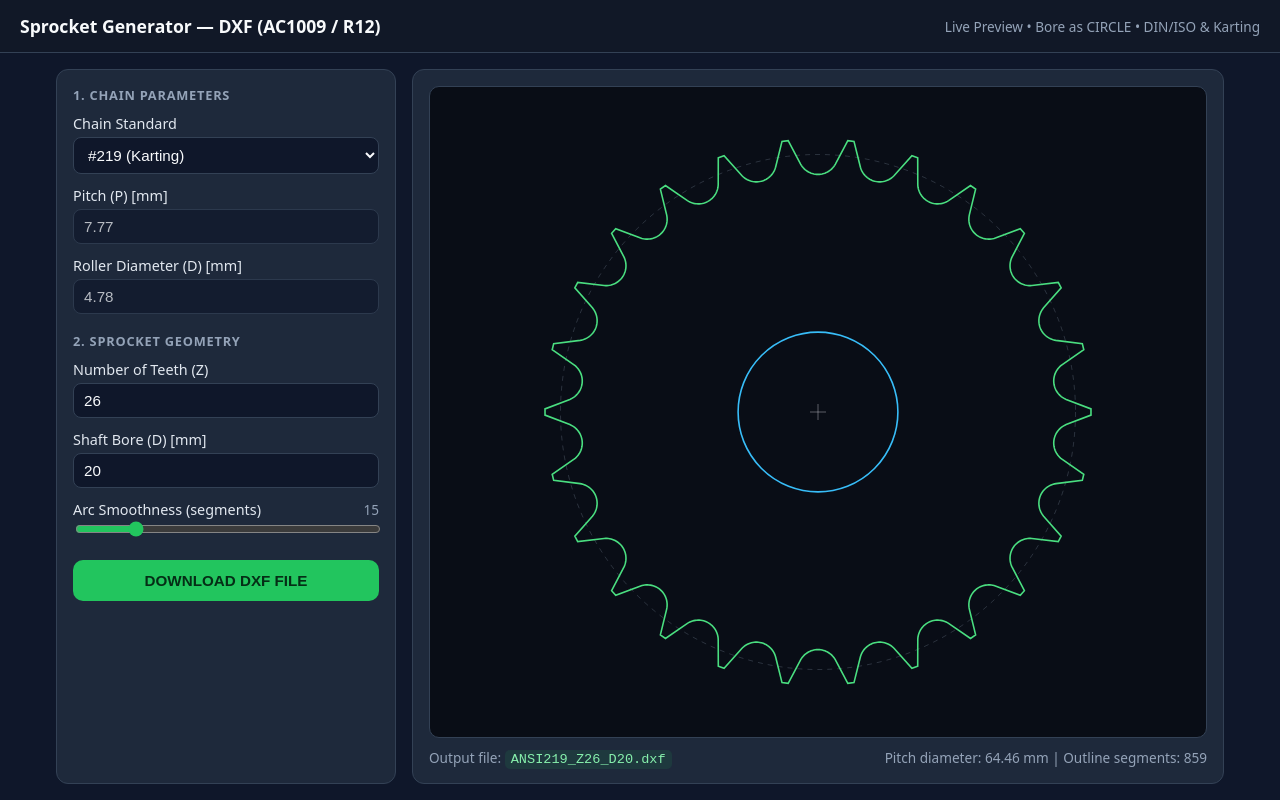
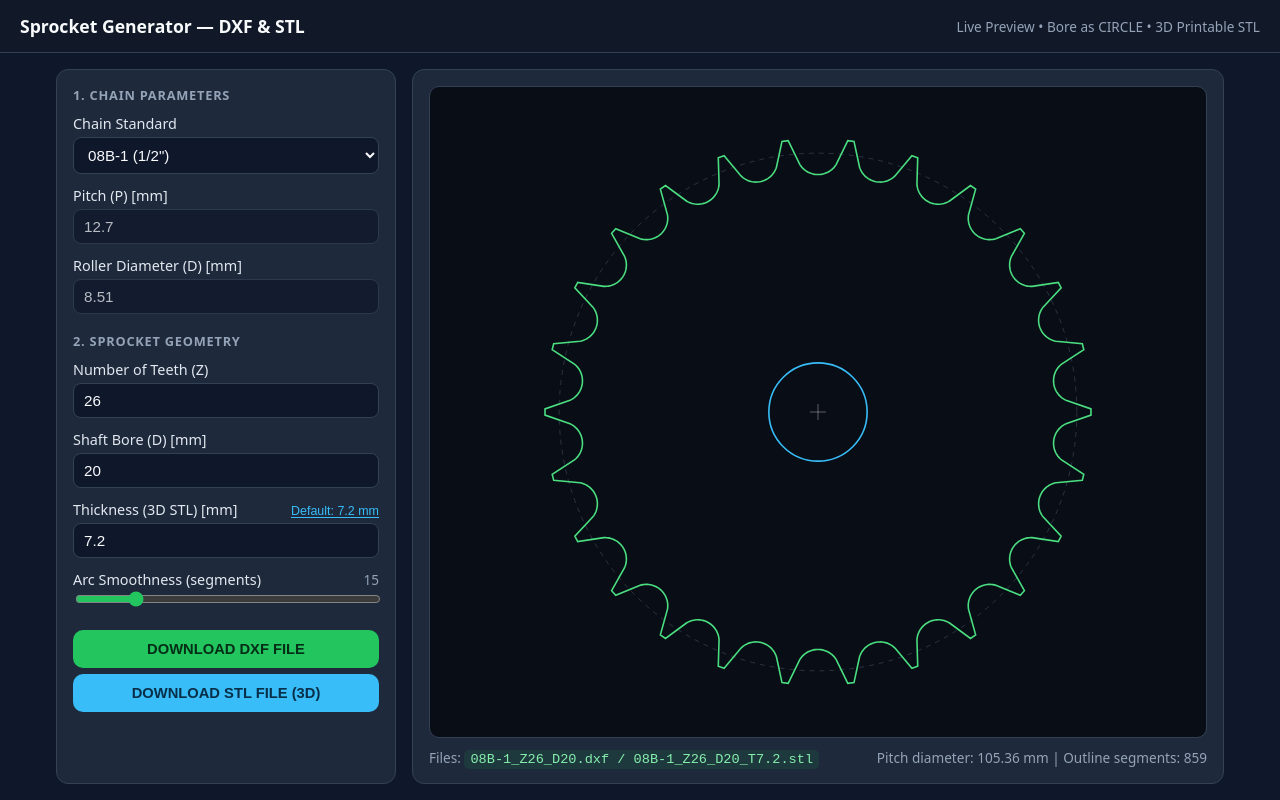
Before and after one commit to dexxpo-x/kartonbot, a plain HTML site: page index.html in a window 1280 px wide. Drawn offline with Linux system fonts and the light colour scheme.

```diff
--- a/index.html
+++ b/index.html
@@ -1,9 +1,10 @@
+
 <!DOCTYPE html>
 <html lang="en">
 <head>
   <meta charset="UTF-8" />
   <meta name="viewport" content="width=device-width, initial-scale=1.0" />
-  <title>Sprocket Generator — Web DXF</title>
+  <title>Sprocket Generator — Web DXF &amp; STL</title>
   <style>
     :root {
       --bg: #0f172a;
@@ -13,6 +14,8 @@
       --muted: #94a3b8;
       --accent: #22c55e;
       --accent-hover: #16a34a;
+      --secondary: #38bdf8;
+      --secondary-hover: #0284c7;
       --border: #334155;
     }
     * { box-sizing: border-box; }
@@ -71,11 +74,37 @@
       margin: 0 0 10px 0;
     }
     .group { margin-bottom: 12px; }
+    .label-row {
+      display: flex;
+      justify-content: space-between;
+      align-items: baseline;
+      gap: 8px;
+      margin-bottom: 4px;
+    }
     label {
       display: block;
       font-size: 0.9rem;
       margin-bottom: 4px;
       color: #e2e8f0;
+    }
+    .label-row label {
+      margin-bottom: 0;
+    }
+    .reset-hint {
+      font-size: 0.78rem;
+      color: var(--secondary);
+      cursor: pointer;
+      text-decoration: underline;
+      text-underline-offset: 2px;
+      background: none;
+      border: none;
+      padding: 0;
+      margin: 0;
+      width: auto;
+      font-weight: 500;
+    }
+    .reset-hint:hover {
+      color: #7dd3fc;
     }
     select, input[type="number"] {
       width: 100%;
@@ -100,20 +129,27 @@
       font-size: 0.85rem;
       color: var(--muted);
     }
-    button {
+    button.btn-dxf, button.btn-stl {
       width: 100%;
-      padding: 12px 14px;
+      padding: 11px 14px;
       border: none;
       border-radius: 10px;
-      background: var(--accent);
-      color: #052e16;
       font-weight: 700;
-      font-size: 0.95rem;
+      font-size: 0.92rem;
       cursor: pointer;
       margin-top: 6px;
       transition: background 0.15s ease;
     }
-    button:hover { background: var(--accent-hover); }
+    .btn-dxf {
+      background: var(--accent);
+      color: #052e16;
+    }
+    .btn-dxf:hover { background: var(--accent-hover); }
+    .btn-stl {
+      background: var(--secondary);
+      color: #082f49;
+    }
+    .btn-stl:hover { background: var(--secondary-hover); color: #f8fafc; }
     .preview-wrap {
       display: flex;
       flex-direction: column;
@@ -155,8 +191,8 @@
 </head>
 <body>
   <header>
-    <h1>Sprocket Generator — DXF (AC1009 / R12)</h1>
-    <span>Live Preview • Bore as CIRCLE • DIN/ISO &amp; Karting</span>
+    <h1>Sprocket Generator — DXF &amp; STL</h1>
+    <span>Live Preview • Bore as CIRCLE • 3D Printable STL</span>
   </header>
 
   <main>
@@ -185,6 +221,13 @@
         <input type="number" id="holeInput" min="0" max="500" step="0.5" value="20" />
       </div>
       <div class="group">
+        <div class="label-row">
+          <label for="thicknessInput">Thickness (3D STL) [mm]</label>
+          <button type="button" id="resetThicknessBtn" class="reset-hint" title="Reset to standard thickness">Default: 7.2 mm</button>
+        </div>
+        <input type="number" id="thicknessInput" min="0.2" max="500" step="0.1" value="7.2" />
+      </div>
+      <div class="group">
         <div class="range-row">
           <label for="stepsInput" style="margin:0;">Arc Smoothness (segments)</label>
           <span id="stepsValue">15</span>
@@ -192,7 +235,8 @@
         <input type="range" id="stepsInput" min="5" max="60" step="1" value="15" />
       </div>
 
-      <button id="downloadBtn" type="button">DOWNLOAD DXF FILE</button>
+      <button id="downloadDxfBtn" class="btn-dxf" type="button">DOWNLOAD DXF FILE</button>
+      <button id="downloadStlBtn" class="btn-stl" type="button">DOWNLOAD STL FILE (3D)</button>
     </aside>
 
     <section class="card preview-wrap">
@@ -200,37 +244,38 @@
         <canvas id="previewCanvas"></canvas>
       </div>
       <div class="meta">
-        <div>Output file: <code id="filePreview">-</code></div>
+        <div>Files: <code id="filePreview">-</code></div>
         <div id="dimPreview">Pitch diameter: -</div>
       </div>
     </section>
   </main>
 
   <script>
-    // ISO 606 / DIN 8187 / ANSI / Karting — true ROLLER diameters (d1)
+    // ISO 606 / DIN 8187 / ANSI / Karting
+    // pitch (P) [mm], roller (d1) [mm], thickness (typical tooth width b1) [mm]
     const CHAIN_DATA = {
-      "#219 (Karting)": { pitch: 7.77, roller: 4.78 },
-      "#25 (Karting / ANSI 25)": { pitch: 6.35, roller: 3.30 },
-      "#35 (Karting / ANSI 35)": { pitch: 9.525, roller: 5.08 },
-      "#40 (Karting / ANSI 40)": { pitch: 12.70, roller: 7.95 },
+      "#219 (Karting)": { pitch: 7.77, roller: 4.78, thickness: 4.5 },
+      "#25 (Karting / ANSI 25)": { pitch: 6.35, roller: 3.30, thickness: 2.8 },
+      "#35 (Karting / ANSI 35)": { pitch: 9.525, roller: 5.08, thickness: 4.3 },
+      "#40 (Karting / ANSI 40)": { pitch: 12.70, roller: 7.95, thickness: 7.1 },
 
-      "03-1 (5mm)": { pitch: 5.00, roller: 3.20 },
-      "04-1 (6mm)": { pitch: 6.00, roller: 3.30 },
-      "05B-1 (8mm)": { pitch: 8.00, roller: 5.00 },
-      '06B-1 (3/8")': { pitch: 9.525, roller: 6.35 },
-      '08B-1 (1/2")': { pitch: 12.70, roller: 8.51 },
-      '081 (1/2")': { pitch: 12.70, roller: 7.75 },
-      '084 (1/2")': { pitch: 12.70, roller: 7.75 },
-      '10B-1 (5/8")': { pitch: 15.875, roller: 10.16 },
-      '12B-1 (3/4")': { pitch: 19.05, roller: 12.07 },
-      '16B-1 (1")': { pitch: 25.40, roller: 15.88 },
-      '20B-1 (1 1/4")': { pitch: 31.75, roller: 19.05 },
-      '24B-1 (1 1/2")': { pitch: 38.10, roller: 25.40 },
-      '28B-1 (1 3/4")': { pitch: 44.45, roller: 27.94 },
-      '32B-1 (2")': { pitch: 50.80, roller: 29.21 },
-      '40B-1 (2 1/2")': { pitch: 63.50, roller: 39.37 },
+      "03-1 (5mm)": { pitch: 5.00, roller: 3.20, thickness: 2.3 },
+      "04-1 (6mm)": { pitch: 6.00, roller: 3.30, thickness: 2.6 },
+      "05B-1 (8mm)": { pitch: 8.00, roller: 5.00, thickness: 2.8 },
+      '06B-1 (3/8")': { pitch: 9.525, roller: 6.35, thickness: 5.3 },
+      '08B-1 (1/2")': { pitch: 12.70, roller: 8.51, thickness: 7.2 },
+      '081 (1/2")': { pitch: 12.70, roller: 7.75, thickness: 3.0 },
+      '084 (1/2")': { pitch: 12.70, roller: 7.75, thickness: 4.5 },
+      '10B-1 (5/8")': { pitch: 15.875, roller: 10.16, thickness: 9.1 },
+      '12B-1 (3/4")': { pitch: 19.05, roller: 12.07, thickness: 11.1 },
+      '16B-1 (1")': { pitch: 25.40, roller: 15.88, thickness: 15.8 },
+      '20B-1 (1 1/4")': { pitch: 31.75, roller: 19.05, thickness: 18.2 },
+      '24B-1 (1 1/2")': { pitch: 38.10, roller: 25.40, thickness: 24.1 },
+      '28B-1 (1 3/4")': { pitch: 44.45, roller: 27.94, thickness: 29.2 },
+      '32B-1 (2")': { pitch: 50.80, roller: 29.21, thickness: 29.2 },
+      '40B-1 (2 1/2")': { pitch: 63.50, roller: 39.37, thickness: 36.4 },
 
-      "CUSTOM": { pitch: 0, roller: 0 }
+      "CUSTOM": { pitch: 0, roller: 0, thickness: 5.0 }
     };
 
     const TWO_PI = Math.PI * 2;
@@ -239,9 +284,12 @@
     const rollerInput = document.getElementById("rollerInput");
     const teethInput = document.getElementById("teethInput");
     const holeInput = document.getElementById("holeInput");
+    const thicknessInput = document.getElementById("thicknessInput");
+    const resetThicknessBtn = document.getElementById("resetThicknessBtn");
     const stepsInput = document.getElementById("stepsInput");
     const stepsValue = document.getElementById("stepsValue");
-    const downloadBtn = document.getElementById("downloadBtn");
+    const downloadDxfBtn = document.getElementById("downloadDxfBtn");
+    const downloadStlBtn = document.getElementById("downloadStlBtn");
     const canvas = document.getElementById("previewCanvas");
     const ctx = canvas.getContext("2d");
     const filePreview = document.getElementById("filePreview");
@@ -253,7 +301,17 @@
       opt.textContent = name;
       chainSelect.appendChild(opt);
     }
-    chainSelect.value = "#219 (Karting)";
+    chainSelect.value = '08B-1 (1/2")';
+
+    function getDefaultThickness() {
+      const info = CHAIN_DATA[chainSelect.value];
+      return info && typeof info.thickness === "number" ? info.thickness : 5.0;
+    }
+
+    function updateThicknessHint() {
+      const defT = getDefaultThickness();
+      resetThicknessBtn.textContent = `Default: ${defT} mm`;
+    }
 
     function mod2Pi(a) {
       return ((a % TWO_PI) + TWO_PI) % TWO_PI;
@@ -288,8 +346,6 @@
       const d_L1_y = Math.sin(Math.PI + thetaSweep);
       const P_1end_top = [xc + R1 * d_L1_x, yc + R1 * d_L1_y];
 
-      // Prevent ballooning when a custom/small roller has R1 < 0.2*P (d_L1_x > 0):
-      // keep tooth tip height consistent with standard roller proportions
       let X_tip = xc - R1 + 0.6 * P;
       const maxXTip = xc + 0.32 * P;
       if (X_tip > maxXTip) X_tip = maxXTip;
@@ -306,7 +362,6 @@
       const C_bot = [xc, -yc];
       const C_top = [xc, yc];
 
-      // If tangent circle center flips outward (dot <= 0), use clean straight flank like #219
       if (dot > 1e-4) {
         const s = (v12_x * v12_x + v12_y * v12_y) / (2 * dot);
         const C2_top = [P_1end_top[0] + s * d_L1_x, P_1end_top[1] + s * d_L1_y];
@@ -356,10 +411,15 @@
       const D = parseFloat(rollerInput.value);
       const N = parseInt(teethInput.value, 10);
       const holeDia = parseFloat(holeInput.value);
+      const thickness = parseFloat(thicknessInput.value);
       const steps = parseInt(stepsInput.value, 10);
       const chainShort = chainSelect.value.split(" ")[0].replace("#", "ANSI");
-      const filename = `${chainShort}_Z${N}_D${Math.round(holeDia)}.dxf`;
-      return { P, D, N, holeDia, steps, filename };
+      const base = `${chainShort}_Z${N}_D${Math.round(holeDia)}`;
+      return {
+        P, D, N, holeDia, thickness, steps,
+        dxfName: `${base}.dxf`,
+        stlName: `${base}_T${thickness}.stl`
+      };
     }
 
     function syncChainFields() {
@@ -367,18 +427,21 @@
       if (choice !== "CUSTOM" && CHAIN_DATA[choice]) {
         pitchInput.value = CHAIN_DATA[choice].pitch;
         rollerInput.value = CHAIN_DATA[choice].roller;
+        thicknessInput.value = CHAIN_DATA[choice].thickness;
         pitchInput.readOnly = true;
         rollerInput.readOnly = true;
       } else {
+        thicknessInput.value = CHAIN_DATA.CUSTOM.thickness;
         pitchInput.readOnly = false;
         rollerInput.readOnly = false;
       }
+      updateThicknessHint();
     }
 
     function drawPreview() {
       stepsValue.textContent = stepsInput.value;
-      const { P, D, N, holeDia, steps, filename } = getParams();
-      filePreview.textContent = filename;
+      const { P, D, N, holeDia, steps, dxfName, stlName } = getParams();
+      filePreview.textContent = `${dxfName} / ${stlName}`;
 
       const dpr = window.devicePixelRatio || 1;
       const rect = canvas.getBoundingClientRect();
@@ -466,15 +529,88 @@
       return dxf;
     }
 
-    downloadBtn.addEventListener("click", () => {
-      const { P, D, N, holeDia, steps, filename } = getParams();
-      if (!(P > 0 && D > 0 && N >= 5 && steps >= 1)) {
-        alert("Please check input parameters (pitch > 0, roller > 0, teeth >= 5).");
-        return;
+    function computeNormal(a, b, c) {
+      const ux = b[0] - a[0], uy = b[1] - a[1], uz = b[2] - a[2];
+      const vx = c[0] - a[0], vy = c[1] - a[1], vz = c[2] - a[2];
+      let nx = uy * vz - uz * vy;
+      let ny = uz * vx - ux * vz;
+      let nz = ux * vy - uy * vx;
+      const len = Math.hypot(nx, ny, nz) || 1;
+      return [nx / len, ny / len, nz / len];
+    }
+
+    function buildBinaryStl(pts, holeDia, thickness) {
+      const n = pts.length;
+      let minOuterR = Infinity;
+      for (const [x, y] of pts) {
+        minOuterR = Math.min(minOuterR, Math.hypot(x, y));
       }
-      const pts = generateSprocketPoints(P, D, N, steps);
-      const dxfContent = buildDxf(pts, holeDia);
-      const blob = new Blob([dxfContent], { type: "application/dxf;charset=utf-8" });
+
+      const hasBore = holeDia > 0 && holeDia / 2 < minOuterR * 0.92;
+      const boreR = hasBore ? holeDia / 2 : 0;
+      const innerR = hasBore ? boreR : Math.max(0.05, minOuterR * 0.25);
+
+      const innerPts = pts.map(([x, y]) => {
+        const ang = Math.atan2(y, x);
+        return [innerR * Math.cos(ang), innerR * Math.sin(ang)];
+      });
+
+      const triangles = [];
+      function addTri(a, b, c) {
+        const normal = computeNormal(a, b, c);
+        triangles.push([normal, a, b, c]);
+      }
+
+      const z0 = 0;
+      const z1 = thickness;
+
+      for (let i = 0; i < n; i++) {
+        const next = (i + 1) % n;
+        const o0 = pts[i];
+        const o1 = pts[next];
+        const in0 = innerPts[i];
+        const in1 = innerPts[next];
+
+        addTri([o0[0], o0[1], z0], [o1[0], o1[1], z0], [o1[0], o1[1], z1]);
+        addTri([o0[0], o0[1], z0], [o1[0], o1[1], z1], [o0[0], o0[1], z1]);
+
+        addTri([in0[0], in0[1], z1], [o0[0], o0[1], z1], [o1[0], o1[1], z1]);
+        addTri([in0[0], in0[1], z1], [o1[0], o1[1], z1], [in1[0], in1[1], z1]);
+
+        addTri([in0[0], in0[1], z0], [o1[0], o1[1], z0], [o0[0], o0[1], z0]);
+        addTri([in0[0], in0[1], z0], [in1[0], in1[1], z0], [o1[0], o1[1], z0]);
+
+        if (hasBore) {
+          addTri([in0[0], in0[1], z0], [in1[0], in1[1], z1], [in1[0], in1[1], z0]);
+          addTri([in0[0], in0[1], z0], [in0[0], in0[1], z1], [in1[0], in1[1], z1]);
+        }
+      }
+
+      const triCount = triangles.length;
+      const buffer = new ArrayBuffer(84 + triCount * 50);
+      const view = new DataView(buffer);
+
+      for (let i = 0; i < 80; i++) {
+        view.setUint8(i, 0);
+      }
+      view.setUint32(80, triCount, true);
+
+      let offset = 84;
+      for (const [norm, v1, v2, v3] of triangles) {
+        const verts = [norm, v1, v2, v3];
+        for (const vec of verts) {
+          view.setFloat32(offset, vec[0], true); offset += 4;
+          view.setFloat32(offset, vec[1], true); offset += 4;
+          view.setFloat32(offset, vec[2], true); offset += 4;
+        }
+        view.setUint16(offset, 0, true);
+        offset += 2;
+      }
+
+      return buffer;
+    }
+
+    function triggerDownload(blob, filename) {
       const url = URL.createObjectURL(blob);
       const a = document.createElement("a");
       a.href = url;
@@ -483,10 +619,37 @@
       a.click();
       a.remove();
       setTimeout(() => URL.revokeObjectURL(url), 1000);
+    }
+
+    downloadDxfBtn.addEventListener("click", () => {
+      const { P, D, N, holeDia, steps, dxfName } = getParams();
+      if (!(P > 0 && D > 0 && N >= 5 && steps >= 1)) {
+        alert("Please check input parameters (pitch > 0, roller > 0, teeth >= 5).");
+        return;
+      }
+      const pts = generateSprocketPoints(P, D, N, steps);
+      const dxfContent = buildDxf(pts, holeDia);
+      triggerDownload(new Blob([dxfContent], { type: "application/dxf;charset=utf-8" }), dxfName);
+    });
+
+    downloadStlBtn.addEventListener("click", () => {
+      const { P, D, N, holeDia, thickness, steps, stlName } = getParams();
+      if (!(P > 0 && D > 0 && N >= 5 && thickness > 0 && steps >= 1)) {
+        alert("Please check input parameters (pitch > 0, roller > 0, teeth >= 5, thickness > 0).");
+        return;
+      }
+      const pts = generateSprocketPoints(P, D, N, steps);
+      const stlBuffer = buildBinaryStl(pts, holeDia, thickness);
+      triggerDownload(new Blob([stlBuffer], { type: "application/octet-stream" }), stlName);
+    });
+
+    resetThicknessBtn.addEventListener("click", () => {
+      thicknessInput.value = getDefaultThickness();
+      drawPreview();
     });
 
     chainSelect.addEventListener("change", () => { syncChainFields(); drawPreview(); });
-    [pitchInput, rollerInput, teethInput, holeInput, stepsInput].forEach(el => {
+    [pitchInput, rollerInput, teethInput, holeInput, thicknessInput, stepsInput].forEach(el => {
       el.addEventListener("input", drawPreview);
     });
     window.addEventListener("resize", drawPreview);
```
